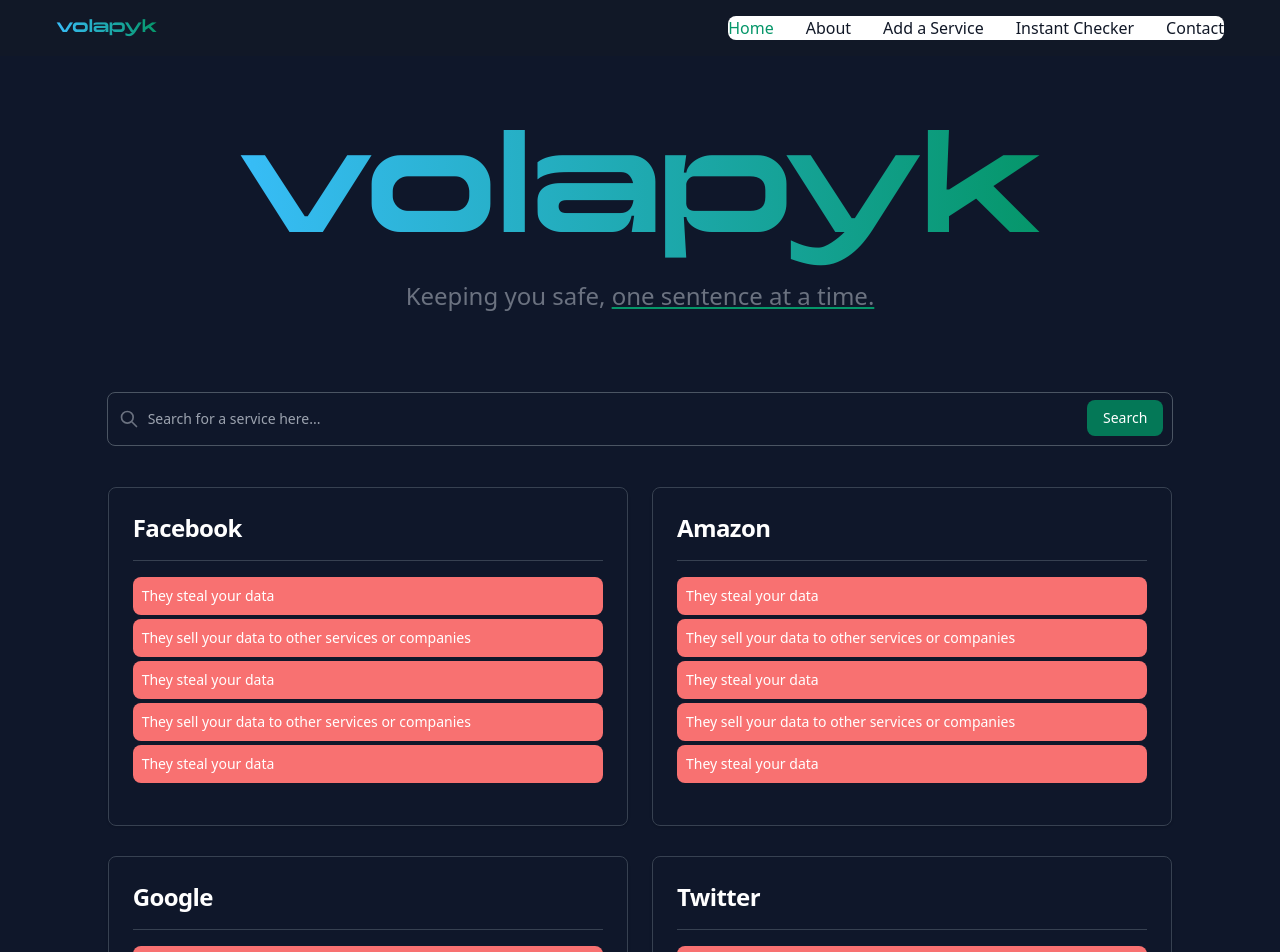
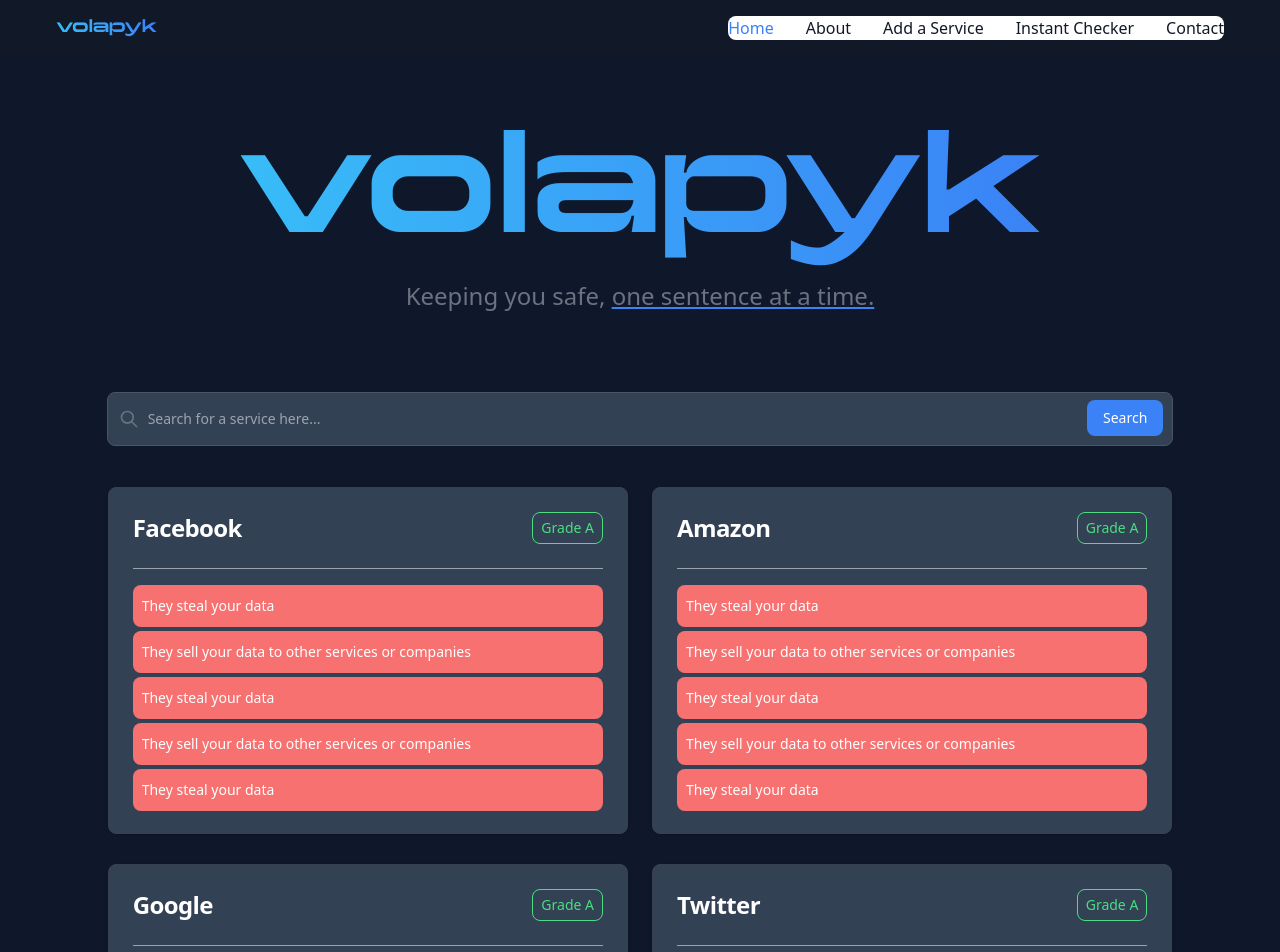
Before and after one commit to abhayrcodes/volapyk-web, a Next.js app: page / in a window 1280 px wide. Shown: the top 952 px of the page. Built offline with nearby package versions, Linux system fonts and the light colour scheme.

Commit message:
color, stacking, overflow changes

```diff
--- a/app/page.tsx
+++ b/app/page.tsx
@@ -1,62 +1,117 @@
-import Image from 'next/image'
-import Card from '../components/Card.tsx'
-import Navbar from '../components/Navbar.tsx'
-import SearchInput from '@/components/SearchInput.tsx'
+import Image from 'next/image';
+import Card from '../components/Card.tsx';
+import Navbar from '../components/Navbar.tsx';
+import SearchInput from '@/components/SearchInput.tsx';
 
 function Logo() {
-  return <Image
+  return (
+    <Image
       src="/images/logo.svg" // Route of the image file
       height={144} // Desired size with correct aspect ratio
       width={144} // Desired size with correct aspect ratio
       alt="Your Name"
     />
+  );
 }
 
 export default function Home() {
+  const data = [
+    {
+      service_name: 'Facebook',
+      numbers: [
+        'They steal your data',
+        'They sell your data to other services or companies',
+        'They steal your data',
+        'They sell your data to other services or companies',
+        'They steal your data',
+      ],
+    },
+    {
+      service_name: 'Amazon',
+      numbers: [
+        'They steal your data',
+        'They sell your data to other services or companies',
+        'They steal your data',
+        'They sell your data to other services or companies',
+        'They steal your data',
+      ],
+    },
+    {
+      service_name: 'Google',
+      numbers: [
+        'They steal your data',
+        'They sell your data to other services or companies',
+        'They steal your data',
+        'They sell your data to other services or companies',
+        'They steal your data',
+      ],
+    },
+    {
+      service_name: 'Twitter',
+      numbers: [
+        'They steal your data',
+        'They sell your data to other services or companies',
+        'They steal your data',
+        'They sell your data to other services or companies',
+        'They steal your data',
+      ],
+    },
+  ];
+
+  const tableContent = (
+    <>
+      <tr>
+        <td className="pr-3">
+          <Card service_name={data[0].service_name} numbers={data[0].numbers} />
+        </td>
+        <td className="pl-3">
+          <Card service_name={data[1].service_name} numbers={data[1].numbers} />
+        </td>
+      </tr>
+      <tr>
+        <td className="pr-3">
+          <Card service_name={data[2].service_name} numbers={data[2].numbers} />
+        </td>
+        <td className="pl-3">
+          <Card service_name={data[3].service_name} numbers={data[3].numbers} />
+        </td>
+      </tr>
+    </>
+  );
+
+  const stackedContent = data.map((item, index) => (
+    <tr key={index}>
+      <td colSpan={2}>
+        <Card service_name={item.service_name} numbers={item.numbers} />
+      </td>
+    </tr>
+  ));
+
   return (
     <html>
       <body className="bg-slate-900">
-        <Navbar/>
+        <Navbar />
 
         <SearchInput />
 
         <div className="w-5/6 m-auto relative">
-            <table className="w-full text-sm text-left text-gray-500 dark:text-gray-400">
+          {/* Use media query to conditionally render the projects in a grid layout on larger screens */}
+          <table className="w-full text-sm text-left text-gray-500 dark:text-gray-400 md:hidden">
             <tbody>
-                    <tr>
-                        <td className="pr-3">
-                          <Card
-                          service_name={"Facebook"}
-                          numbers={["They steal your data", "They sell your data to other services or companies", "They steal your data", "They sell your data to other services or companies", "They steal your data"]}
-                          />
-                        </td>
-                        <td className="pl-3">
-                          <Card
-                          service_name={"Amazon"}
-                          numbers={["They steal your data", "They sell your data to other services or companies", "They steal your data", "They sell your data to other services or companies", "They steal your data"]}
-                          />
-                        </td>
-                    </tr>
-                    <tr>
-                        <td className="pr-3">
-                          <Card
-                          service_name={"Google"}
-                          numbers={["They steal your data", "They sell your data to other services or companies", "They steal your data", "They sell your data to other services or companies", "They steal your data"]}
-                          />
-                        </td>
-                        <td className="pl-3">
-                          <Card
-                          service_name={"Twitter"}
-                          numbers={["They steal your data", "They sell your data to other services or companies", "They steal your data", "They sell your data to other services or companies", "They steal your data"]}
-                          />
-                        </td>
-                    </tr>
+              {stackedContent}
+            </tbody>
+          </table>
+
+          {/* Use media query to conditionally render the projects in a stacked layout on smaller screens */}
+          <div className="w-full gap-4 text-sm leading-6 hidden md:grid">
+            <table>
+              <tbody>
+                {tableContent}
               </tbody>
             </table>
           </div>
-
-
+        </div>
       </body>
     </html>
-  )
+  );
 }
--- a/components/Card.tsx
+++ b/components/Card.tsx
@@ -1,15 +1,22 @@
 export default function Card(props: any) {
   const numbers = props.numbers;
   const listItems = numbers && numbers.map((number: any, index: any) =>
-    <li key={index} className="relative transition ease-in-out duration-250 text-white font-sans block bg-red-400 border border-transparent rounded-lg hover:drop-shadow-[0_10px_10px_rgba(255,0,0,0.5)] hover:bg-red-500 p-2 my-1">
-      {number}
+    <li key={index} className="relative transition ease-in-out duration-250 text-white font-sans block bg-red-400 border border-transparent rounded-lg hover:bg-red-300 p-2 my-1">
+      <div className="overflow-hidden line-clamp-1">
+        {number}
+      </div>
     </li>
   );
 
   return (
-    <a href="#" className="transition ease-in-out mb-7 hover:shadow-lg hover:shadow-emerald-600 block p-6 border rounded-lg shadow bg-slate-900 border-gray-700">
-      <h5 className="mb-2 text-2xl font-bold tracking-tight text-white">{props.service_name}</h5>
-      <hr className="h-px my-4 bg-gray-700 border-0 dark:bg-gray-700"></hr>
+    <a href="#" className="group transition ease-in-out mb-7 hover:border-solid hover:border-blue-500 block p-6 border rounded-lg shadow bg-slate-700 border-gray-700">
+      <div className="flex items-center justify-between">
+        <h5 className="mb-2 text-2xl font-bold tracking-tight text-white">{props.service_name}</h5>
+        <div className="h-8 mb-2 p-2 border border-green-400 rounded-lg items-center justify-center text-green-400 inline-flex">
+          Grade A
+        </div>
+      </div>
+      <hr className="h-px my-4 bg-gray-400 border-0 dark:bg-gray-400 group-hover:dark:bg-blue-500"></hr>
       <div className="h-56 space-y-1 text-gray-500 list-none list-inside dark:text-gray-400">
         <ul>
           {listItems}
--- a/components/Navbar.tsx
+++ b/components/Navbar.tsx
@@ -5,8 +5,8 @@
     return (
         <nav className="border-gray-200 bg-gray-900">
           <div className="flex flex-wrap items-center justify-between mx-10 p-4">
-            <Link href="https://flowbite.com/" className="flex items-center">
-              <span id = "logo-text" className="text-transparent bg-clip-text bg-gradient-to-r to-emerald-600 from-sky-400">volapyk</span>
+            <Link href="/" className="flex items-center">
+              <span id = "logo-text" className="text-transparent bg-clip-text bg-gradient-to-r to-blue-500 from-sky-400">volapyk</span>
             </Link>
             <button data-collapse-toggle="navbar-default" type="button" className="inline-flex items-center p-2 ml-3 text-sm text-gray-500 rounded-lg md:hidden hover:bg-gray-100 focus:outline-none focus:ring-2 focus:ring-gray-200 dark:text-gray-400 dark:hover:bg-gray-700 dark:focus:ring-gray-600" aria-controls="navbar-default" aria-expanded="false">
               <span className="sr-only">Open main menu</span>
@@ -15,19 +15,19 @@
             <div className="hidden w-full md:block md:w-auto" id="navbar-default">
               <ul className="font-medium flex flex-col p-4 md:p-0 mt-4 border border-gray-100 rounded-lg bg-gray-50 md:flex-row md:space-x-8 md:mt-0 md:border-0 md:bg-white dark:bg-gray-800 md:dark:bg-gray-900 dark:border-gray-700">
                 <li>
-                  <Link href="/" className="block py-2 pl-3 pr-4 text-white bg-emerald-600 rounded md:bg-transparent md:text-emerald-600 md:p-0 dark:text-white md:dark:text-emerald-500" aria-current="page">Home</Link>
+                  <Link href="/" className="block py-2 pl-3 pr-4 text-white bg-blue-500 rounded md:bg-transparent md:text-blue-500 md:p-0 dark:text-white md:dark:text-blue-500" aria-current="page">Home</Link>
                 </li>
                 <li>
-                  <Link href="/about" className="block py-2 pl-3 pr-4 text-gray-900 rounded hover:bg-gray-100 md:hover:bg-transparent md:border-0 md:hover:text-emerald-700 md:p-0 dark:text-white md:dark:hover:text-emerald-500 dark:hover:bg-gray-700 dark:hover:text-white md:dark:hover:bg-transparent">About</Link>
+                  <Link href="/about" className="block py-2 pl-3 pr-4 text-gray-900 rounded hover:bg-gray-100 md:hover:bg-transparent md:border-0 md:p-0 dark:text-white md:dark:hover:text-blue-500 dark:hover:bg-gray-700 dark:hover:text-white md:dark:hover:bg-transparent">About</Link>
                 </li>
                 <li>
-                  <Link href="/add-service" className="block py-2 pl-3 pr-4 text-gray-900 rounded hover:bg-gray-100 md:hover:bg-transparent md:border-0 md:hover:text-emerald-700 md:p-0 dark:text-white md:dark:hover:text-emerald-500 dark:hover:bg-gray-700 dark:hover:text-white md:dark:hover:bg-transparent">Add a Service</Link>
+                  <Link href="/add-service" className="block py-2 pl-3 pr-4 text-gray-900 rounded hover:bg-gray-100 md:hover:bg-transparent md:border-0 md:p-0 dark:text-white md:dark:hover:text-blue-500 dark:hover:bg-gray-700 dark:hover:text-white md:dark:hover:bg-transparent">Add a Service</Link>
                 </li>
                 <li>
-                  <Link href="/instant-checker" className="block py-2 pl-3 pr-4 text-gray-900 rounded hover:bg-gray-100 md:hover:bg-transparent md:border-0 md:hover:text-emerald-700 md:p-0 dark:text-white md:dark:hover:text-emerald-500 dark:hover:bg-gray-700 dark:hover:text-white md:dark:hover:bg-transparent">Instant Checker</Link>
+                  <Link href="/instant-checker" className="block py-2 pl-3 pr-4 text-gray-900 rounded hover:bg-gray-100 md:hover:bg-transparent md:border-0 md:p-0 dark:text-white md:dark:hover:text-blue-500 dark:hover:bg-gray-700 dark:hover:text-white md:dark:hover:bg-transparent">Instant Checker</Link>
                 </li>
                 <li>
-                  <Link href="#" className="block py-2 pl-3 pr-4 text-gray-900 rounded hover:bg-gray-100 md:hover:bg-transparent md:border-0 md:hover:text-emerald-700 md:p-0 dark:text-white md:dark:hover:text-emerald-500 dark:hover:bg-gray-700 dark:hover:text-white md:dark:hover:bg-transparent">Contact</Link>
+                  <Link href="#" className="block py-2 pl-3 pr-4 text-gray-900 rounded hover:bg-gray-100 md:hover:bg-transparent md:border-0 md:p-0 dark:text-white md:dark:hover:text-blue-500 dark:hover:bg-gray-700 dark:hover:text-white md:dark:hover:bg-transparent">Contact</Link>
                 </li>
               </ul>
             </div>
--- a/components/SearchInput.tsx
+++ b/components/SearchInput.tsx
@@ -19,8 +19,8 @@
     return (
         <div>
             <div className="text-center mt-20">
-                <h1 className="mb-4 text-3xl font-extrabold text-gray-900 dark:text-white md:text-5xl lg:text-9xl"><span className="text-transparent bg-clip-text bg-gradient-to-r to-emerald-600 from-sky-400">volapyk</span></h1>
-                <p className="text-lg font-normal text-gray-500 lg:text-2xl dark:text-gray-400">Keeping you safe, <span className="underline decoration-emerald-600">one sentence at a time.</span></p>
+                <h1 className="mb-4 text-6xl font-extrabold text-gray-900 dark:text-white md:text-8xl lg:text-9xl"><span className="text-transparent bg-clip-text bg-gradient-to-r to-blue-500 from-sky-400">volapyk</span></h1>
+                <p className="text-lg font-normal text-gray-500 lg:text-2xl dark:text-gray-400">Keeping you safe, <span className="underline decoration-blue-500">one sentence at a time.</span></p>
             </div>
 
             <form className="w-5/6 mt-20 mb-10 m-auto" onSubmit={onSearch}>
@@ -29,8 +29,8 @@
                     <div className="absolute inset-y-0 left-0 flex items-center pl-3 pointer-events-none">
                     <svg aria-hidden="true" className="w-5 h-5 text-gray-500 dark:text-gray-400" fill="none" stroke="currentColor" viewBox="0 0 24 24" xmlns="http://www.w3.org/2000/svg"><path strokeLinecap="round" strokeLinejoin="round" strokeWidth="2" d="M21 21l-6-6m2-5a7 7 0 11-14 0 7 7 0 0114 0z"></path></svg>
                     </div>
-                    <input value = {searchQuery} onChange={(event) => setSearchQuery(event.target.value)} type="search" id="default-search" className="transition ease-in-out hover:shadow-lg hover:shadow-emerald-600 block w-full p-4 pl-10 text-sm border rounded-lg focus:ring-emerald-500 focus:border-emerald-500 bg-slate-900 border-gray-600 placeholder-gray-400 text-white" placeholder="Search for a service here..." required></input>
-                    <button type="submit" className="text-white absolute right-2.5 bottom-2.5 bg-emerald-700 hover:bg-emerald-800 focus:ring-4 focus:outline-none focus:ring-emerald-300 font-medium rounded-lg text-sm px-4 py-2 dark:bg-emerald-600 dark:hover:bg-emerald-700 dark:focus:ring-emerald-800">Search</button>
+                    <input value = {searchQuery} onChange={(event) => setSearchQuery(event.target.value)} type="search" id="default-search" className="transition ease-in-out hover:shadow-lg hover:border-blue-500 block w-full p-4 pl-10 text-sm border rounded-lg focus:ring-blue-500 focus:border-blue-500 bg-slate-700 border-gray-600 placeholder-gray-400 text-white" placeholder="Search for a service here..." required></input>
+                    <button type="submit" className="text-white absolute right-2.5 bottom-2.5 bg-blue-500 hover:bg-blue-500 focus:ring-4 focus:outline-none focus:ring-blue-400 font-medium rounded-lg text-sm px-4 py-2 dark:bg-blue-500 dark:hover:bg-blue-400 dark:focus:ring-blue-800">Search</button>
                 </div>
             </form>
         </div>
```
Lines whose indentation alone changed are shown as unchanged.
